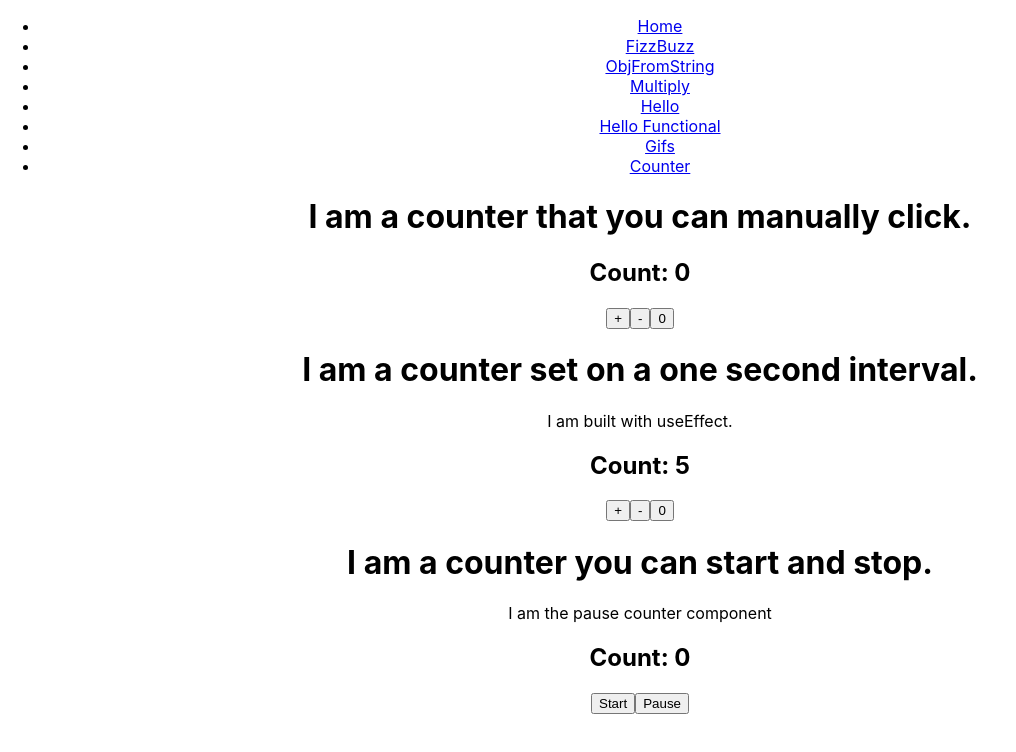
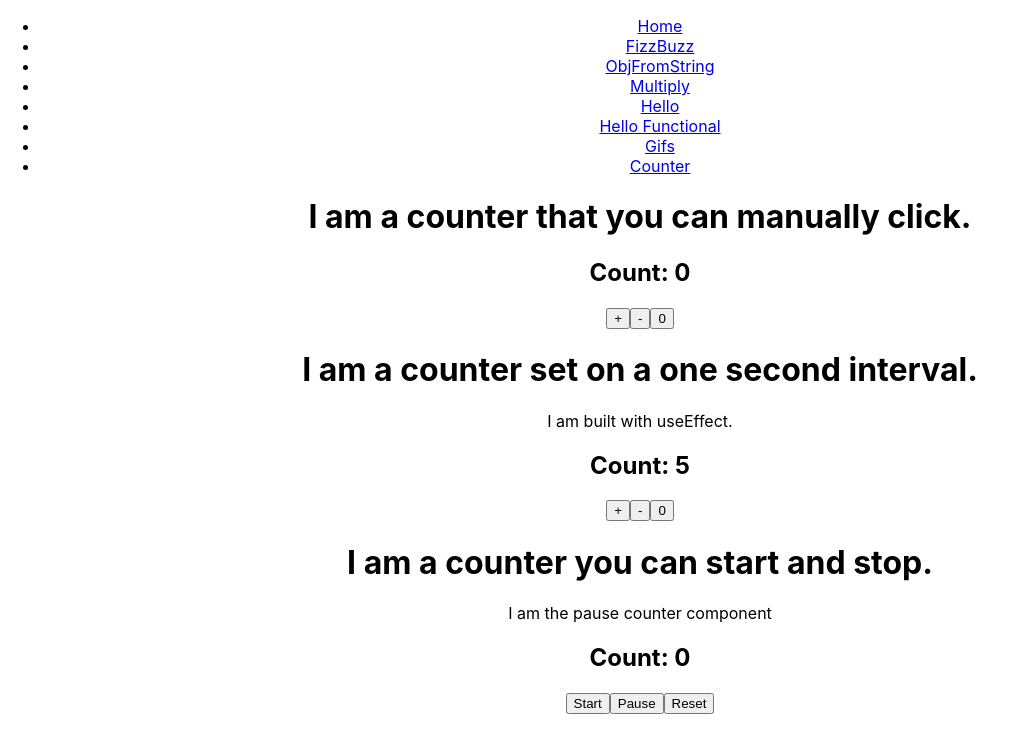
Before and after one commit to MMcClure11/practice-constructor.io, a React (Create React App) app: page /counter in a window 1280 px wide. Shown: the top 752 px of the page, without its empty margins (0-1016 px from the left). Built offline with nearby package versions, Linux system fonts and the light colour scheme.

Commit message:
Add reset to PauseCounter

```diff
--- a/src/components/PauseCounter.js
+++ b/src/components/PauseCounter.js
@@ -25,6 +25,10 @@ class PauseCounter extends Component {
     clearInterval(this.interval)
   }
 
+  reset = () => {
+    this.setState({count: 0})
+  }
+
   render(){
     return(
       <div>
@@ -32,6 +36,7 @@ class PauseCounter extends Component {
         <h2>Count: { this.state.count }</h2>
         <button onClick={ this.start }>Start</button>
         <button onClick={ this.pause }>Pause</button>
+        <button onClick={ this.reset }>Reset</button>
       </div>
     )
   }
```
